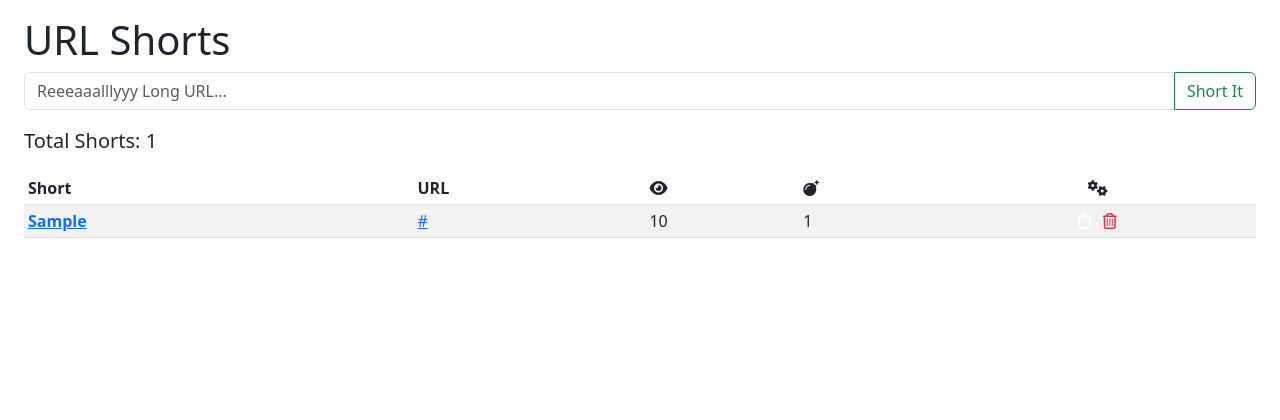
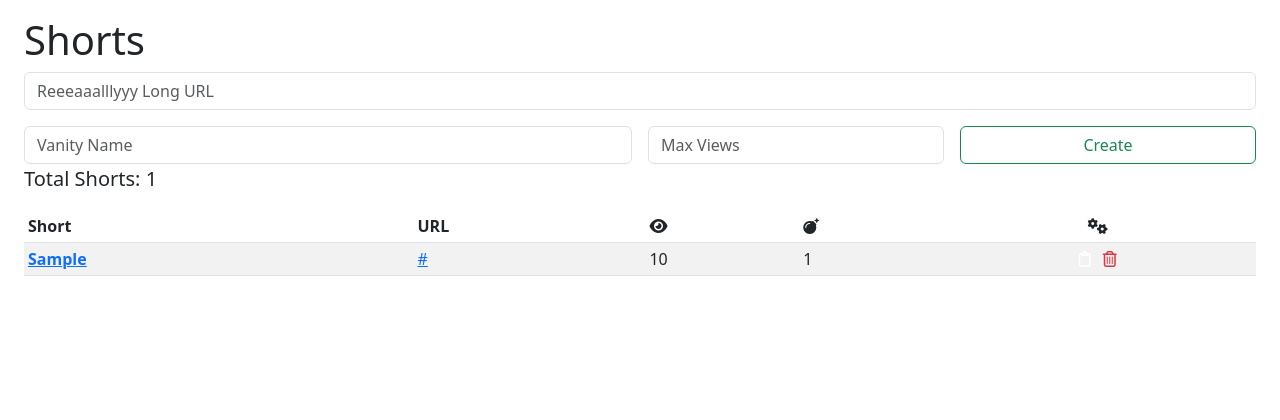
Before and after one commit to django-files/django-files, a Django app: page /shorts/ in a window 1280 px wide. Shown: the part 60-480 px from the top of the page. Run offline with Django 3.2, Linux system fonts and the light colour scheme; the visitor is signed in with stand-in values (Sample User, id 1); tables that the repository leaves empty hold one stand-in row (values such as "Sample post"); parts of the project's set-up code (start-up, migrations or seed data) failed here and were passed over; some libraries are stand-ins or nearby versions.

Commit message:
added forms

```diff
--- a/app/home/views.py
+++ b/app/home/views.py
@@ -179,31 +179,29 @@ def shorten_view(request):
     """
     View  /shorten/ and /api/shorten
     """
+    body = request.body.decode()
+    log.debug(body)
     log.debug('-'*40)
     log.debug(request.headers)
     log.debug('-'*40)
     log.debug(request.POST)
-    log.debug('-'*40)
-    log.debug(request.body)
-    log.debug('-'*40)
     try:
         user = get_auth_user(request)
         if not user:
             return JsonResponse({'error': 'Invalid Authorization'}, status=401)
 
-        # We Are Go
-        views = request.headers.get('max-views')
         url = request.headers.get('url')
         vanity = request.headers.get('vanity')
+        max_views = request.headers.get('max-views')
         if not url:
             try:
-                body = json.loads(request.body.decode())
-                log.debug('body: %s', body)
-                views = body.get('max-views')
-                url = body.get('url')
-                vanity = body.get('vanity')
-            except Exception:
-                pass
+                data = json.loads(body)
+                log.debug('data: %s', data)
+                url = data.get('url', url)
+                vanity = data.get('vanity', vanity)
+                max_views = data.get('max-views', max_views)
+            except Exception as error:
+                log.debug(error)
         if not url:
             return JsonResponse({'error': 'Missing Required Value: url'}, status=400)
 
@@ -215,7 +213,7 @@ def shorten_view(request):
         url = ShortURLs.objects.create(
             url=url,
             short=short,
-            views=views or 0,
+            max=max_views or 0,
             user=user,
         )
         site_settings, _ = SiteSettings.objects.get_or_create(pk=1)
--- a/app/static/main/js/shorts.js
+++ b/app/static/main/js/shorts.js
@@ -3,28 +3,39 @@ $(document).ready(function() {
     // Get and set the csrf_token
     const csrftoken = document.querySelector('[name=csrfmiddlewaretoken]').value;
 
-    // Generate Short URLs
-    $('#create-short-btn').click(function () {
-        let data= { url: $("#long-url").val()};
+    // Handle Shorts FORM Submit
+    $('#shorts-form').on('submit', function(event){
+        event.preventDefault();
+        let formData = new FormData($(this)[0]);
+
+        formData.forEach((value, key) => formData[key] = value);
+        // let json = JSON.stringify(formData);
+
         $.ajax({
-            url: $('#create-short-btn').attr('data-target-url'),
+            // url: window.location.pathname,
+            url: $('#shorts-form').attr('action'),
             type: 'POST',
             headers: {'X-CSRFToken': csrftoken},
-            data: JSON.stringify(data),
+            // data: formData,
+            data: JSON.stringify(formData),
             beforeSend: function( jqXHR ){
                 //
             },
             success: function(data, textStatus, jqXHR){
                 console.log('Status: '+jqXHR.status+', Data: '+JSON.stringify(data));
-                alert('Stats Update Submitted. Page will now Reload...');
+                alert('Short Created: ' + data['url']);
+                location.reload();
+                // let message = 'Short Created: ' + data['url'];
+                // show_toast(message,'success', '6000');
             },
             complete: function(data, textStatus ){
-                console.log(data.responseJSON['url']);
-                location.reload();
+                //
             },
             error: function (data, status, error) {
                 console.log('Status: '+data.status+', Response: '+data.responseText);
-                alert(data.responseText)
+                // TODO: Replace this with real error handling
+                let message = data.status + ': ' + data.responseJSON['error']
+                show_toast(message,'danger', '6000');
             },
             cache: false,
             contentType: false,
--- a/app/templates/files.html
+++ b/app/templates/files.html
@@ -11,7 +11,7 @@
 {% block body %}
     <div class="container-fluid py-3 px-4">
 
-        <h1>Files List</h1>
+        <h1>Files</h1>
 
         {% cache 86400 files_files request.user %}
 
--- a/app/templates/shorts.html
+++ b/app/templates/shorts.html
@@ -10,25 +10,37 @@
 
 {% block body %}
     <div class="container-fluid py-3 px-4">
+{#        {% cache 86400 shorts_shorts request.user %}#}
 
-        <h1 id="shorts">URL Shorts</h1>
+        <h1>Shorts</h1>
 
-        {% cache 86400 shorts_shorts request.user %}
             {% if not shorts %}
                 <p class="lead">Short URLs will show up here once created...</p>
             {% else %}
-                <div class="input-group mb-3">
-                    <input type="text" class="form-control" id="long-url" name="long-url" placeholder="Reeeaaalllyyy Long URL..."
-                           aria-label="Recipient's username" aria-describedby="create-short-btn">
-                    <button class="btn btn-outline-success" type="button" id="create-short-btn"
-                            data-target-url="{% url 'home:shorten' %}">Short It</button>
-                </div>
+                <form name="shorts-form" id="shorts-form" action="{% url 'home:shorten' %}" data-target-url="{% url 'home:shorten' %}">
+                    <div class="row g-3">
+                        <div class="col-12">
+                            <input type="text" class="form-control" placeholder="Reeeaaalllyyy Long URL" aria-label="URL"
+                                   id="url" name="url" required>
+                        </div>
+                        <div class="col-sm-6">
+                            <input type="text" class="form-control" placeholder="Vanity Name" aria-label="Vanity"
+                                   id="vanity" name="vanity">
+                        </div>
+                        <div class="col-sm-3">
+                            <input type="text" class="form-control" placeholder="Max Views" aria-label="Max-Views"
+                                   id="max-views" name="max-views">
+                        </div>
+                        <div class="col-sm-3 d-grid">
+                            <button class="btn btn-outline-success" type="submit">Create</button>
+                        </div>
+                    </div>
+                </form>
                 <p class="lead">Total Shorts: <strong>{{ shorts|length }}</strong></p>
-                {% include 'include/shorts-table.html' with shorts=shorts|slice:":10"  %}
+                {% include 'include/shorts-table.html' with shorts=shorts  %}
+            {% endif %}
 
-            {% endif %}
-        {% endcache %}
-
+{#    {% endcache %}#}
     </div>
 {% endblock %}
 
--- a/app/templates/uppy.html
+++ b/app/templates/uppy.html
@@ -24,7 +24,7 @@
 {% block body %}
     <div class="container-fluid py-3 px-4">
 
-        <h1 class="h1">Upload Files</h1>
+        <h1>Upload</h1>
         <div id="drag-drop-area"></div>
 
     </div>
```
Also changed, not shown: app/static/main/js/home.js (+11 -53 lines), app/templates/home.html (+5 -9 lines).
